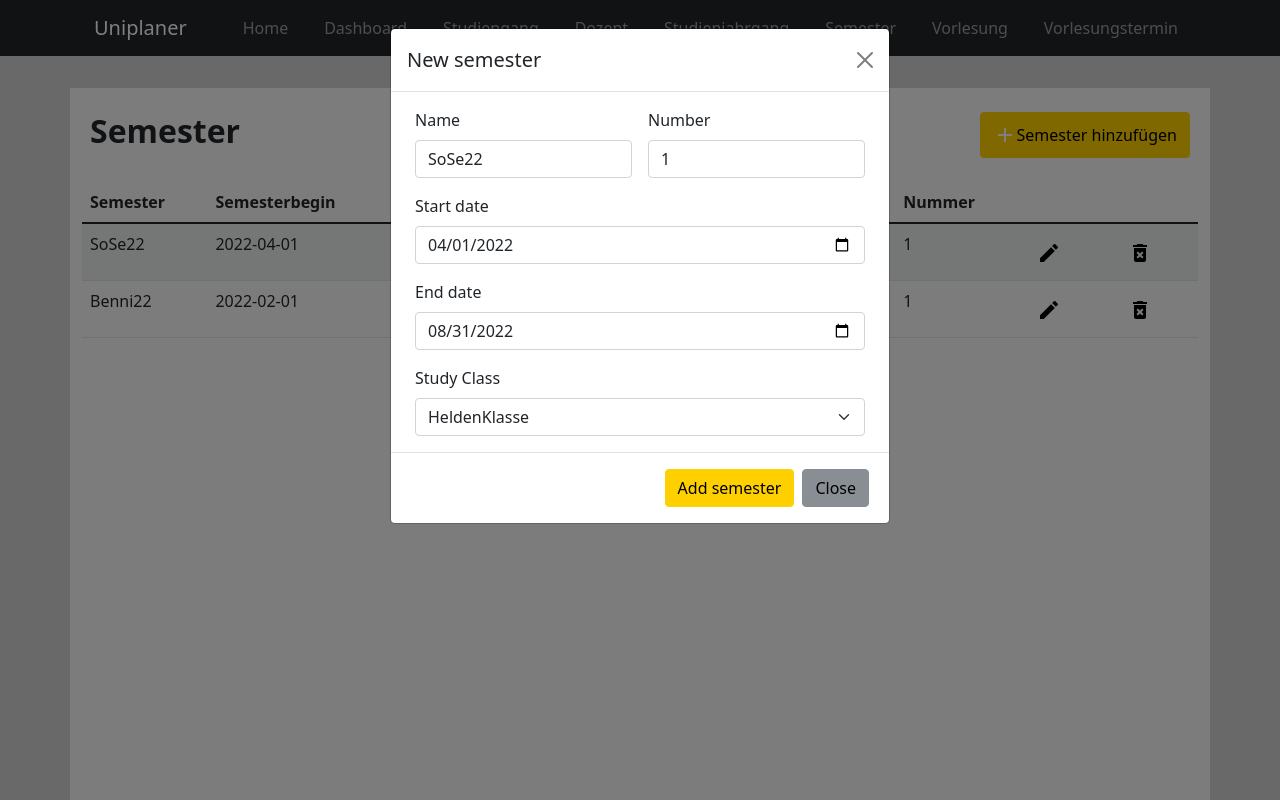
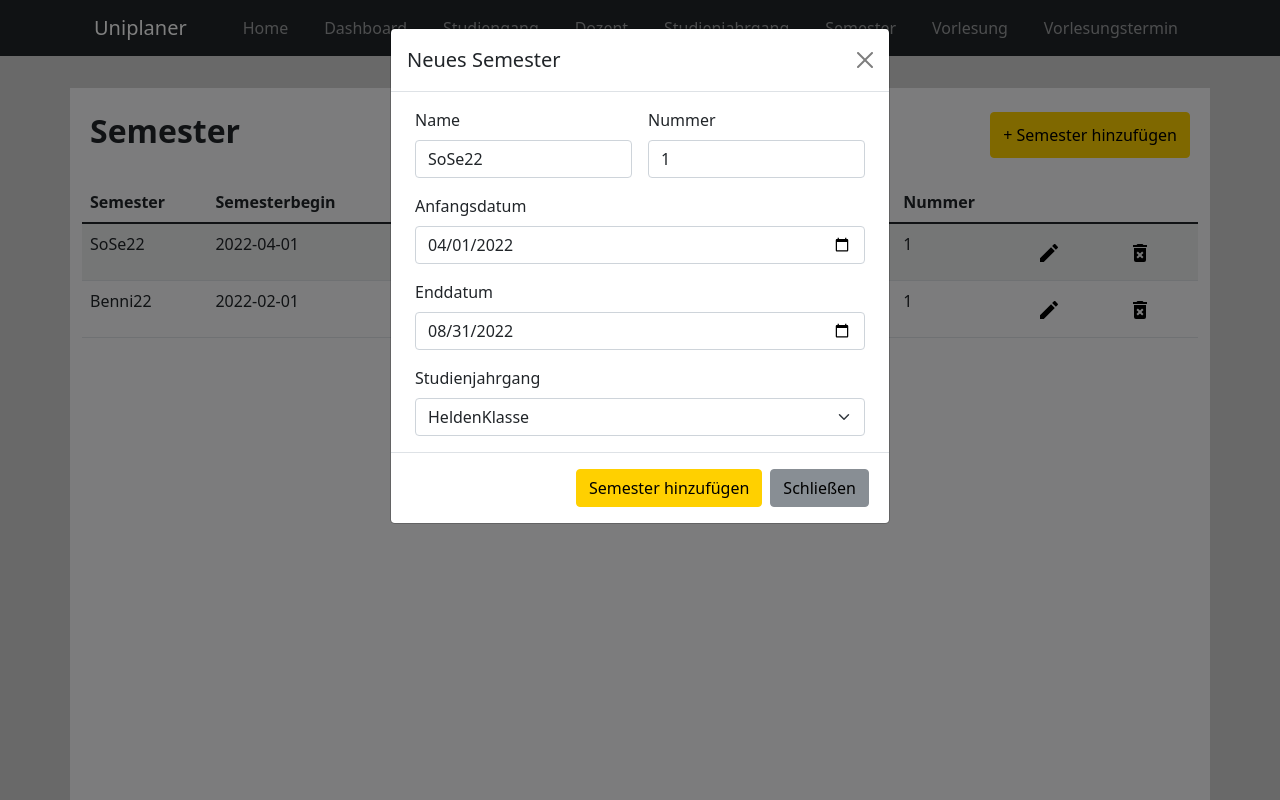
Before and after one commit to Koril94/vorlesungsplanung, a Vue app: page /semester in a window 1280 px wide. Both pictures are taken after a click on the button 1049 px from the left and 252 px from the top of the page. Shown: the top 800 px of the page. Built offline with nearby package versions, Linux system fonts and the light colour scheme.

Commit message:
Added translations

```diff
--- a/src/components/LecturerCreation.vue
+++ b/src/components/LecturerCreation.vue
@@ -11,7 +11,7 @@
     <div class="modal-dialog">
       <div class="modal-content">
         <div class="modal-header">
-          <h5 class="modal-title" id="exampleModalLabel">New Lecturer</h5>
+          <h5 class="modal-title" id="exampleModalLabel">Neuer Dozent</h5>
           <button
             type="button"
             class="btn-close"
@@ -22,7 +22,7 @@
         <div class="modal-body px-4">
           <form class="row g-3">
             <div class="col-md-6">
-              <label for="firstName" class="form-label">First name</label>
+              <label for="firstName" class="form-label">Vorname</label>
               <input
                 v-model="lecturer.firstName"
                 type="text"
@@ -31,7 +31,7 @@
               />
             </div>
             <div class="col-md-6">
-              <label for="lastName" class="form-label">Last name</label>
+              <label for="lastName" class="form-label">Nachname</label>
               <input
                 v-model="lecturer.lastName"
                 type="text"
@@ -49,7 +49,7 @@
               />
             </div>
             <div class="col-12">
-              <label for="studyProgram" class="form-label">Study Program</label>
+              <label for="studyProgram" class="form-label">Studiengang</label>
               <select
                 v-model="lecturer.studyProgram"
                 id="studyClass"
@@ -68,14 +68,14 @@
         </div>
         <div class="modal-footer px-3">
           <button type="button" @click="create" class="btn btn-primary">
-            Add lecturer
+            Dozent hinzufügen
           </button>
           <button
             type="button"
             class="btn btn-secondary"
             data-bs-dismiss="modal"
           >
-            Close
+            Schließen
           </button>
         </div>
       </div>
--- a/src/components/SemesterCreation.vue
+++ b/src/components/SemesterCreation.vue
@@ -9,7 +9,7 @@
     <div class="modal-dialog">
       <div class="modal-content">
         <div class="modal-header">
-          <h5 class="modal-title" id="exampleModalLabel">New semester</h5>
+          <h5 class="modal-title" id="exampleModalLabel">Neues Semester</h5>
           <button
             type="button"
             class="btn-close"
@@ -29,7 +29,7 @@
               />
             </div>
             <div class="col-md-6">
-              <label for="number" class="form-label">Number</label>
+              <label for="number" class="form-label">Nummer</label>
               <input
                 v-model="semester.number"
                 type="number"
@@ -38,7 +38,7 @@
               />
             </div>
             <div class="col-12">
-              <label for="startDate" class="form-label">Start date</label>
+              <label for="startDate" class="form-label">Anfangsdatum</label>
               <input
                 type="date"
                 class="form-control"
@@ -48,7 +48,7 @@
               />
             </div>
             <div class="col-12">
-              <label for="endDate" class="form-label">End date</label>
+              <label for="endDate" class="form-label">Enddatum</label>
               <input
                 type="date"
                 class="form-control"
@@ -57,7 +57,7 @@
               />
             </div>
             <div class="col-md-12">
-              <label for="studyClass" class="form-label">Study Class</label>
+              <label for="studyClass" class="form-label">Studienjahrgang</label>
               <select
                 v-model="semester.studyClass"
                 id="studyClass"
@@ -76,14 +76,14 @@
         </div>
         <div class="modal-footer px-3">
           <button type="button" @click="create" class="btn btn-primary">
-            Add semester
+            Semester hinzufügen
           </button>
           <button
             type="button"
             class="btn btn-secondary"
             data-bs-dismiss="modal"
           >
-            Close
+            Schließen
           </button>
         </div>
       </div>
--- a/src/components/StudyClassCreation.vue
+++ b/src/components/StudyClassCreation.vue
@@ -9,7 +9,7 @@
     <div class="modal-dialog">
       <div class="modal-content">
         <div class="modal-header">
-          <h5 class="modal-title" id="exampleModalLabel">New study class</h5>
+          <h5 class="modal-title" id="exampleModalLabel">Neuer Studienjahrgang</h5>
           <button
             type="button"
             class="btn-close"
@@ -29,7 +29,7 @@
               />
             </div>
             <div class="col-12">
-              <label for="startDate" class="form-label">Start date</label>
+              <label for="startDate" class="form-label">Anfangsdatum</label>
               <input
                 type="date"
                 class="form-control"
@@ -39,7 +39,7 @@
               />
             </div>
             <div class="col-12">
-              <label for="endDate" class="form-label">End date</label>
+              <label for="endDate" class="form-label">Enddatum</label>
               <input
                 type="date"
                 class="form-control"
@@ -48,7 +48,7 @@
               />
             </div>
             <div class="col-md-12">
-              <label for="studyProgram" class="form-label">Study Class</label>
+              <label for="studyProgram" class="form-label">Studiengang</label>
               <select
                 v-model="studyClass.studyProgram"
                 id="studyProgram"
@@ -67,14 +67,14 @@
         </div>
         <div class="modal-footer px-3">
           <button type="button" @click="create" class="btn btn-primary">
-            Add study class
+            Studienjahrgang hinzufügen
           </button>
           <button
             type="button"
             class="btn btn-secondary"
             data-bs-dismiss="modal"
           >
-            Close
+            Schließen
           </button>
         </div>
       </div>
--- a/src/views/LecturerView.vue
+++ b/src/views/LecturerView.vue
@@ -12,7 +12,7 @@
           data-bs-toggle="modal"
           data-bs-target="#semesterControllerModal"
         >
-          + Donzenten hinzufügen
+          + Dozenten hinzufügen
         </button>
       </div>
       <DataTable
--- a/src/views/SemesterView.vue
+++ b/src/views/SemesterView.vue
@@ -11,7 +11,7 @@
           data-bs-toggle="modal"
           data-bs-target="#semesterControllerModal"
         >
-          <img src="/src/components/icons/plus.svg" alt="Add" /> Semester
+          + Semester
           hinzufügen
         </button>
       </div>
```
